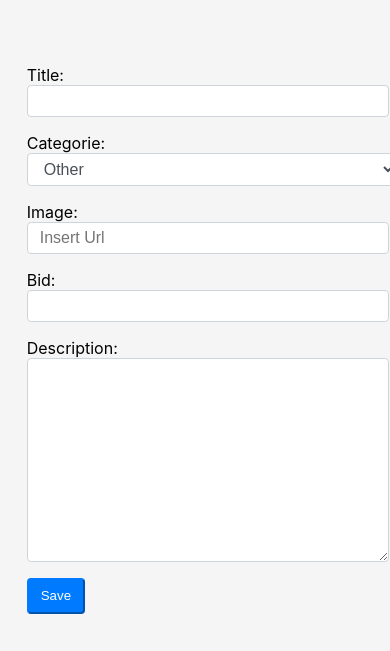
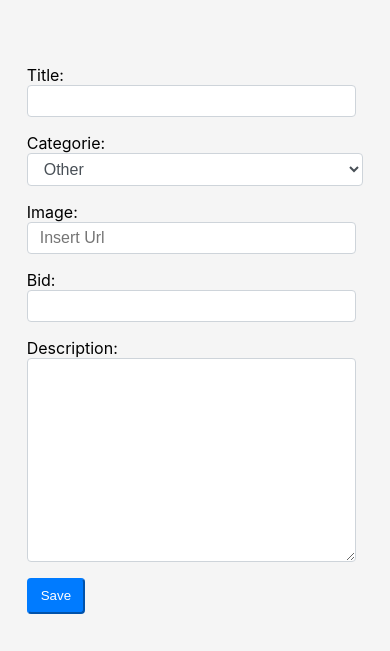
Before and after one commit to LucaYan0506/Auctions, a Django app: page /create_list/ in a window 390 px wide. Shown: the part 190-841 px from the top of the page. Run offline with Django 3.2, Linux system fonts and the light colour scheme; data comes from the database, SQL or seed files in the repository.

Commit message:
fix bug create_listing.html on mobile

```diff
--- a/auctions/static/auctions/styles.css
+++ b/auctions/static/auctions/styles.css
@@ -133,7 +133,7 @@ strong[name="user-name"]{
 
 .form-input{
     display: block;
-    width: min(100%,560px);
+    width: min(90%,560px);
     padding: .375rem .75rem;
     font-size: 1rem;
     color: #495057;
@@ -168,7 +168,7 @@ strong[name="user-name"]{
 }
 
 #id_categorie{
-    width: min(586px,110%);
+    width: min(586px,100%);
 }
 
 #card{
```
